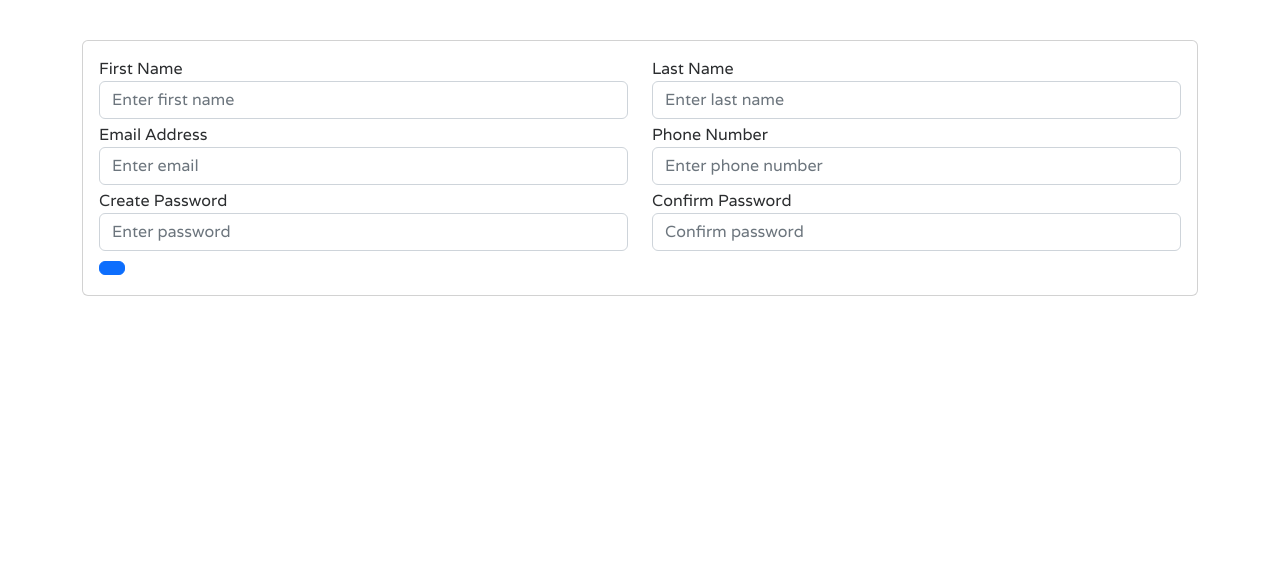
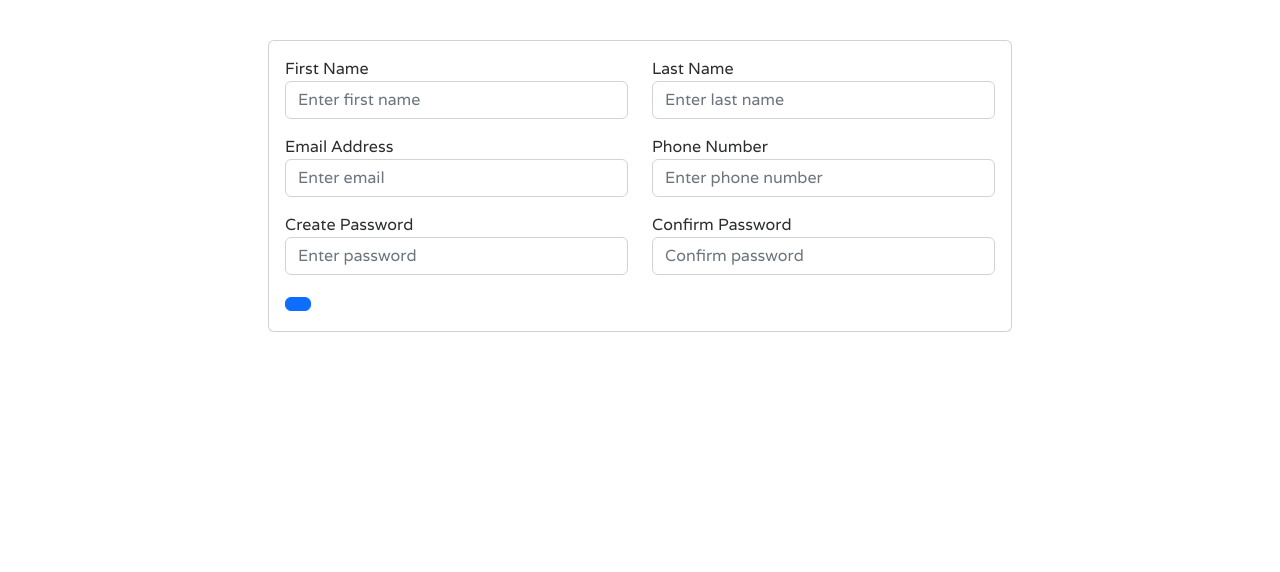
Before and after one commit to samuelandersoncodes/kidomart, a Django app: page /accounts/register/ in a window 1280 px wide. Shown: the part 48-620 px from the top of the page. Run offline with Django 3.2, Linux system fonts and the light colour scheme; data that the repository does not hold is empty; some libraries are stand-ins or nearby versions; some web fonts are replaced.

Commit message:
style: Space out registration fields by margin

```diff
--- a/templates/accounts/register.html
+++ b/templates/accounts/register.html
@@ -11,36 +11,36 @@
             </p>
         </div>
     </div>
-    <div class="card mx-auto">
+    <div class="card mx-auto col-md-8">
         <article class="card-body">
             <form action="{% url 'register' %}" method="POST">
                 {% csrf_token %}
                 <div class="row">
-                    <div class="col-md-6 form-group mb-1">
+                    <div class="col-md-6 form-group mb-3">
                         <label for="{{ form.first_name.id_for_label }}">First Name</label>
                         {{ form.first_name }}
                     </div>
-                    <div class="col-md-6 form-group mb-1">
+                    <div class="col-md-6 form-group mb-3">
                         <label for="{{ form.last_name.id_for_label }}">Last Name</label>
                         {{ form.last_name }}
                     </div>
                 </div>
                 <div class="row">
-                    <div class="col-md-6 form-group mb-1">
+                    <div class="col-md-6 form-group mb-3">
                         <label for="{{ form.email.id_for_label }}">Email Address</label>
                         {{ form.email }}
                     </div>
-                    <div class="col-md-6 form-group mb-1">
+                    <div class="col-md-6 form-group mb-3">
                         <label for="{{ form.tel.id_for_label }}">Phone Number</label>
                         {{ form.tel }}
                     </div>
                 </div>
                 <div class="row">
-                    <div class="form-group col-md-6 mb-1">
+                    <div class="form-group col-md-6 mb-3">
                         <label for="{{ form.password.id_for_label }}">Create Password</label>
                         {{ form.password }}
                     </div>
-                    <div class="form-group col-md-6">
+                    <div class="form-group col-md-6 mb-3">
                         <label for="{{ form.confirm_password.id_for_label }}">Confirm Password</label>
                         {{ form.confirm_password }}
                     </div>
```
